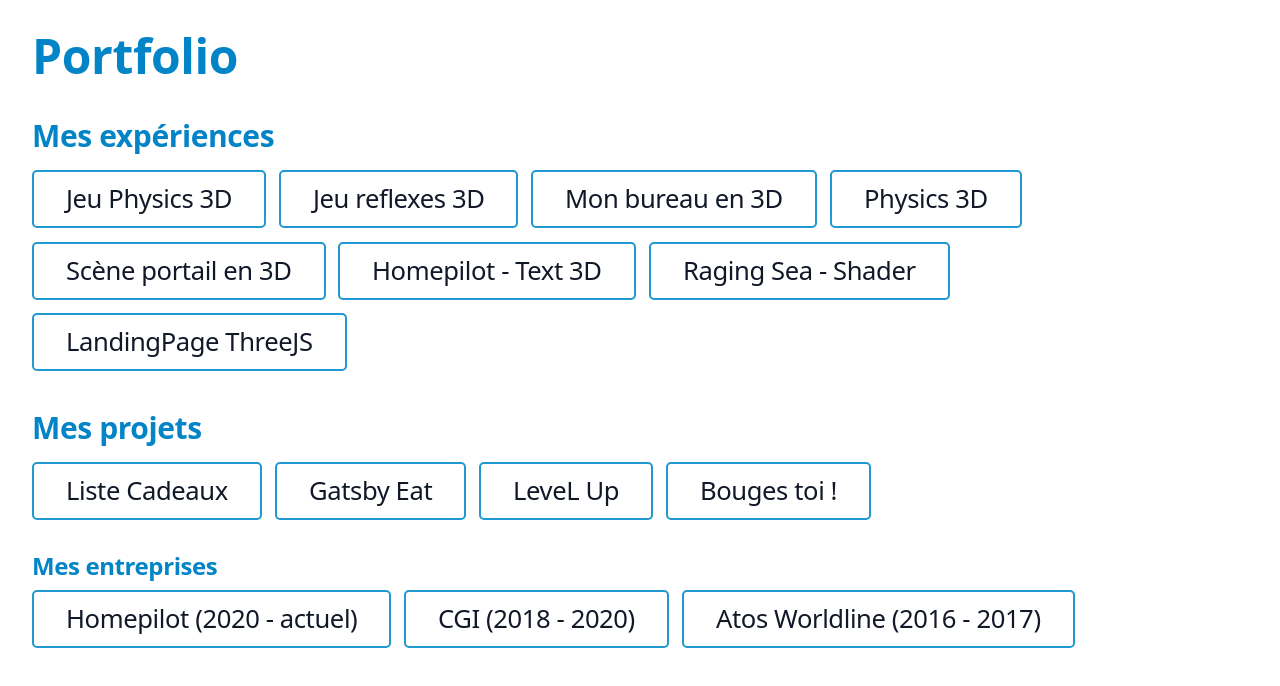
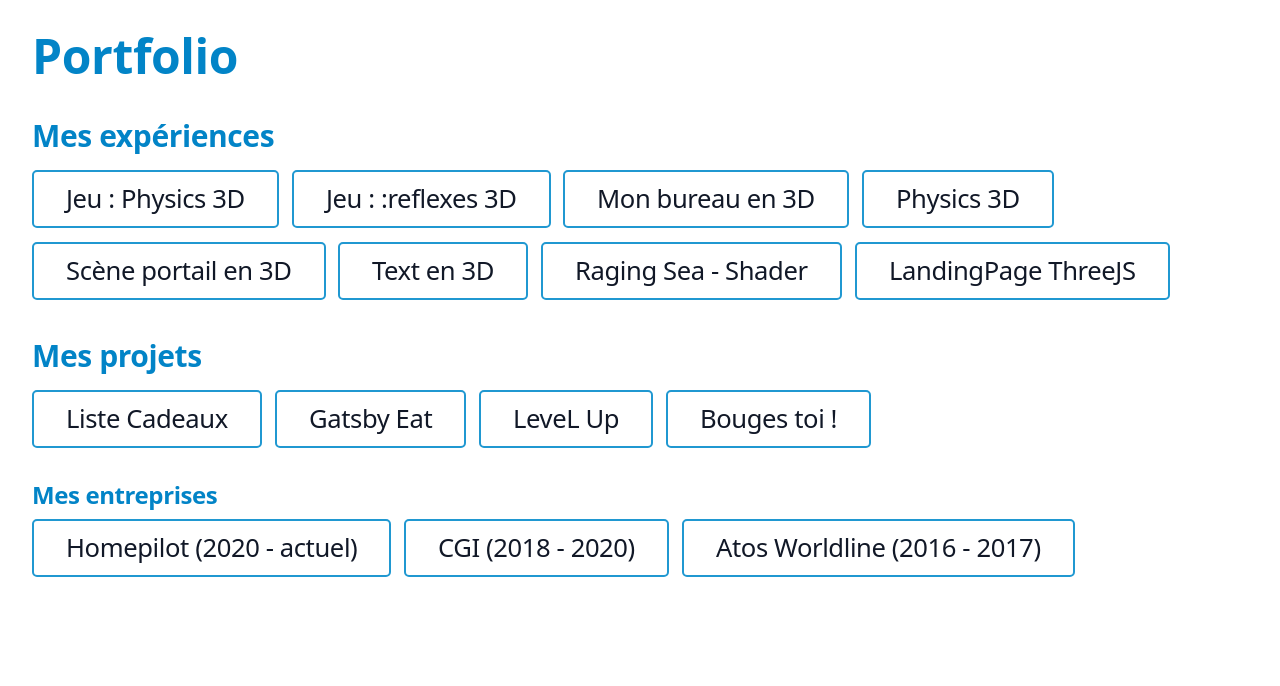
Before and after one commit to thibault60000/portfolio-content, a Next.js app: page / in a window 1280 px wide. Shown: the top 686 px of the page. Built offline with nearby package versions, Linux system fonts and the light colour scheme.

Commit message:
Update labels

```diff
--- a/pages/index.js
+++ b/pages/index.js
@@ -30,12 +30,12 @@ export default function home() {
 
   const experiences = [
   {
-      name: "Jeu Physics 3D",
+      name: "Jeu : Physics 3D",
       link: "https://r3f-car-omega.vercel.app/",
       description: "Jeu vidéo réalisté avec React Three Fiber",
     },
     {
-      name: "Jeu reflexes 3D",
+      name: "Jeu : :reflexes 3D",
       link: "https://r3f-first-game.vercel.app/",
       description: "Jeu vidéo réalisté avec React Three Fiber",
     },
@@ -56,7 +56,7 @@ export default function home() {
         "Scène portail réalisé avec Blender et ThreeJS vanilla en Low Poly",
     },
     {
-      name: "Homepilot - Text 3D",
+      name: "Text en 3D",
       link: "https://piou-3d.vercel.app/",
       description:
         "Utilisation de Drei dans R3F - Logo et Nom entreprise actuelle",
```
